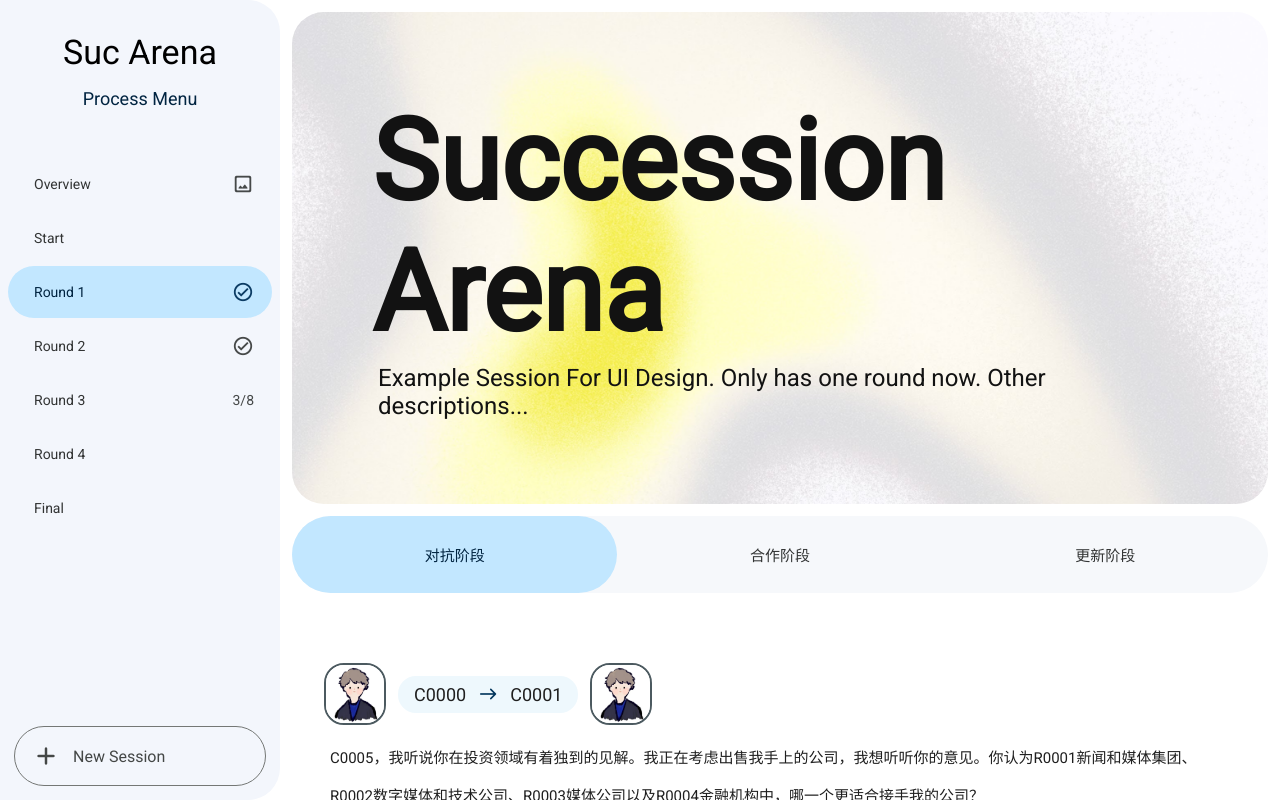
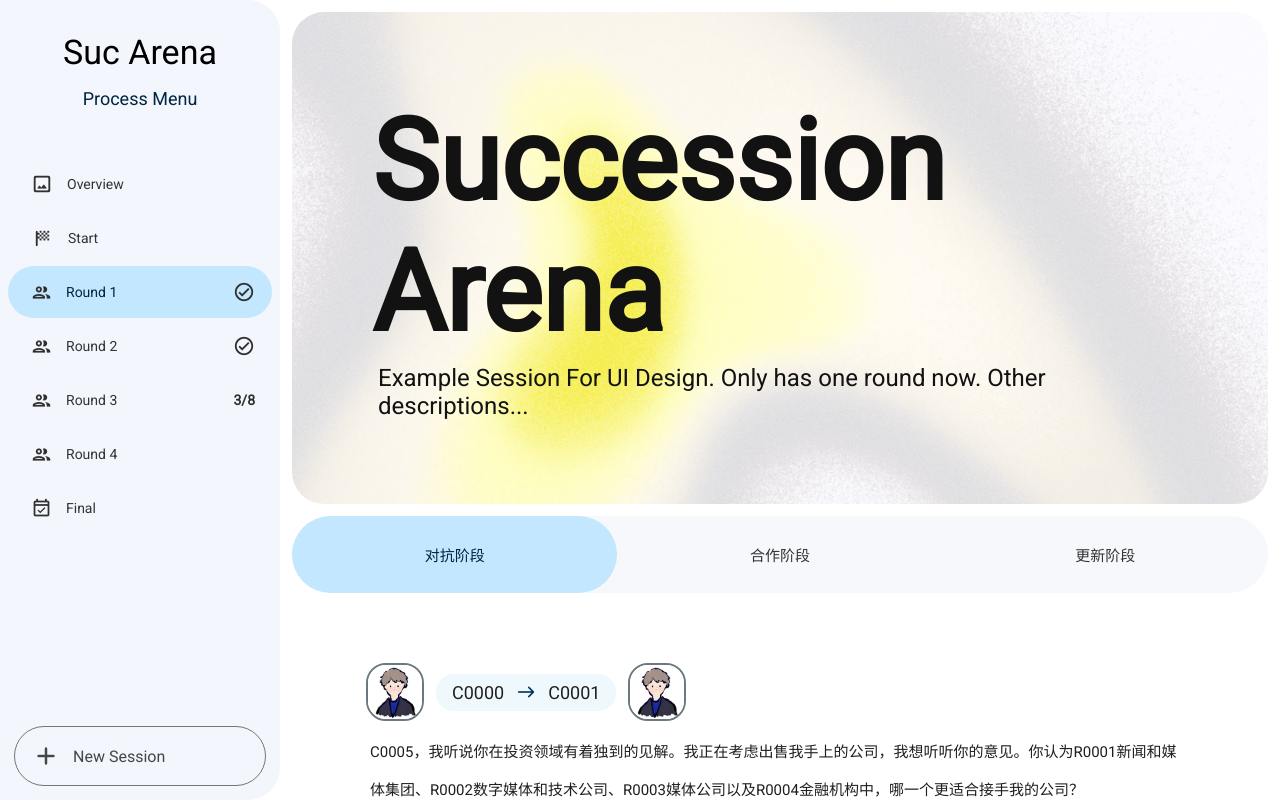
Before and after one commit to RhineAI-Lab/suc-arena-frontend, a Next.js app: page /show in a window 1280 px wide. Built offline with nearby package versions, Linux system fonts and the light colour scheme.

Commit message:
feat: 增加侧栏图标与悬浮图标

```diff
--- a/src/app/globals.css
+++ b/src/app/globals.css
@@ -102,6 +102,15 @@ a {
   text-decoration: none;
 }
 
+::selection{
+  background: #0c3c64;
+  color: #ffffff;
+}
+::-moz-selection{
+  background: #0c3c64;
+  color: #ffffff;
+}
+
 @media (prefers-color-scheme: dark) {
   html {
     /*color-scheme: dark;*/
--- a/src/app/show/page.module.scss
+++ b/src/app/show/page.module.scss
@@ -37,13 +37,20 @@
       align-items: center;
       height: 52px;
       min-height: 48px;
-      padding: 0 18px 0 26px;
+      padding: 0 17px 0 17px;
       margin: 1px 8px;
       font-size: 14px;
 
-      span:nth-child(3) {
-        font-size: 14px;
+      span:nth-child(1) {
         font-weight: 100;
+        margin-left: 6px;
+        margin-right: 14px;
+        color: #303030;
+      }
+
+      span:nth-child(4) {
+        font-weight: 100;
+        color: #303030;
       }
     }
 
@@ -146,7 +153,7 @@
       max-width: 980px;
 
       .message {
-        margin: 70px 32px;
+        margin: 70px 74px;
 
         .info {
           display: flex;
@@ -163,11 +170,11 @@
             border-radius: 22px;
 
             img {
-              width: 62px;
-              height: 62px;
+              width: 58px;
+              height: 58px;
               object-fit: cover;
               border-radius: 20px;
-              border: 2px solid #4c5a60;
+              border: 2px solid #6b7a81;
             }
 
             span {
@@ -210,11 +217,32 @@
           position: relative;
           //background: #eef8fd;
           //padding: 20px;
-          padding: 6px;
+          padding: 4px;
           font-size: 15px;
           line-height: 38px;
           border-radius: 32px 32px 32px 32px;
           color: #1f1f1f;
+
+          .link {
+            position: absolute;
+            top: 11px;
+            //top: 50%;
+            left: -54px;
+            font-size: 24px;
+            color: #363636;
+            font-weight: 100;
+            opacity: 0;
+            //transform: translateY(-50%);
+            transition: opacity 0.12s ease-in-out;
+          }
+        }
+      }
+
+      .message:hover {
+        .text {
+          .link {
+            opacity: 1;
+          }
         }
       }
     }
--- a/src/app/show/page.tsx
+++ b/src/app/show/page.tsx
@@ -78,30 +78,41 @@ export default function Show() {
         <div className={styles.title}>Suc Arena</div>
         <div className={styles.subtitle}>Process Menu</div>
         <div className={clsx(styles.selectable, styles.item)}>
+          <Icon size='22px'>round_crop_original</Icon>
           <span>Overview</span>
           <div className={styles.space}></div>
-          <Icon size='22px'>round_crop_original</Icon>
+          {/*<Icon size='22px'>round_crop_original</Icon>*/}
         </div>
-        <div className={clsx(styles.selectable, styles.item)}>Start</div>
+        <div className={clsx(styles.selectable, styles.item)}>
+          <Icon size='23px'>round_sports_score</Icon>
+          <span>Start</span>
+        </div>
         <div className={clsx(styles.selectable, styles.selectableSelected, styles.item)}>
+          <Icon size='21px'>outlined_people</Icon>
           <span>Round 1</span>
           <div className={styles.space}></div>
           <Icon size='22px'>outlined_check_circle</Icon>
         </div>
         <div className={clsx(styles.selectable, styles.item)}>
+          <Icon size='21px'>outlined_people</Icon>
           <span>Round 2</span>
           <div className={styles.space}></div>
           <Icon size='22px'>outlined_check_circle</Icon>
         </div>
         <div className={clsx(styles.selectable, styles.item)}>
+          <Icon size='21px'>outlined_people</Icon>
           <span>Round 3</span>
           <div className={styles.space}></div>
-          <span style={{fontWeight: 500}}>3/8</span>
+          <span style={{fontWeight: 600, fontSize: '14px'}}>3/8</span>
         </div>
         <div className={clsx(styles.selectable, styles.item)}>
+          <Icon size='21px'>outlined_people</Icon>
           <span>Round 4</span>
           <div className={styles.space}></div>          </div>
-        <div className={clsx(styles.selectable, styles.item)}>Final</div>
+        <div className={clsx(styles.selectable, styles.item)}>
+          <Icon size='21px'>outlined_event_available</Icon>
+          <span>Final</span>
+        </div>
         <div className={styles.space}></div>
         <div className={styles.button}>
           <Icon size='30px'>round_add</Icon>
@@ -140,6 +151,7 @@ export default function Show() {
                   </div>
                 </div>
                 <div className={styles.text}>
+                  <Icon className={styles.link}>round_all_inclusive</Icon>
                   {item.message}
                 </div>
               </div>
```
